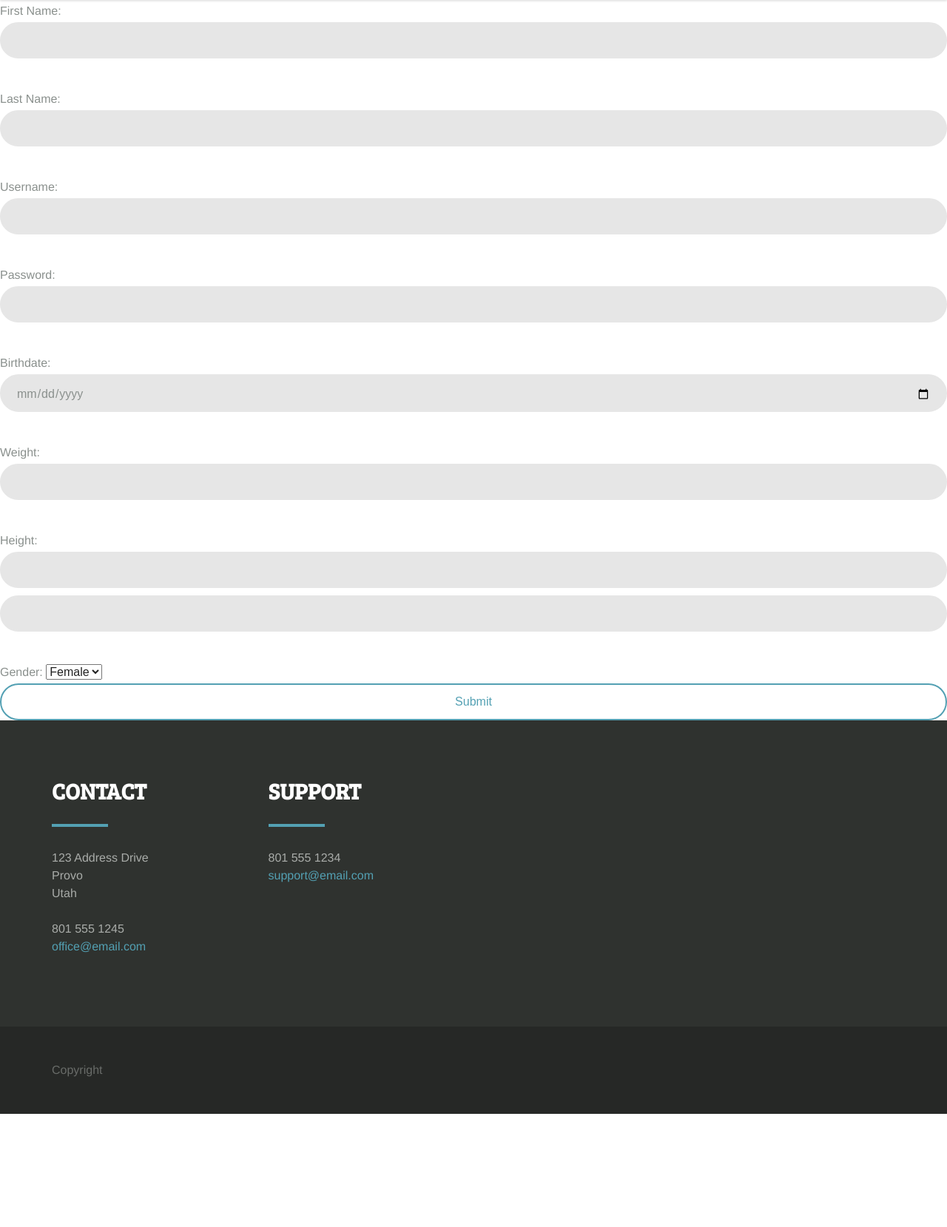
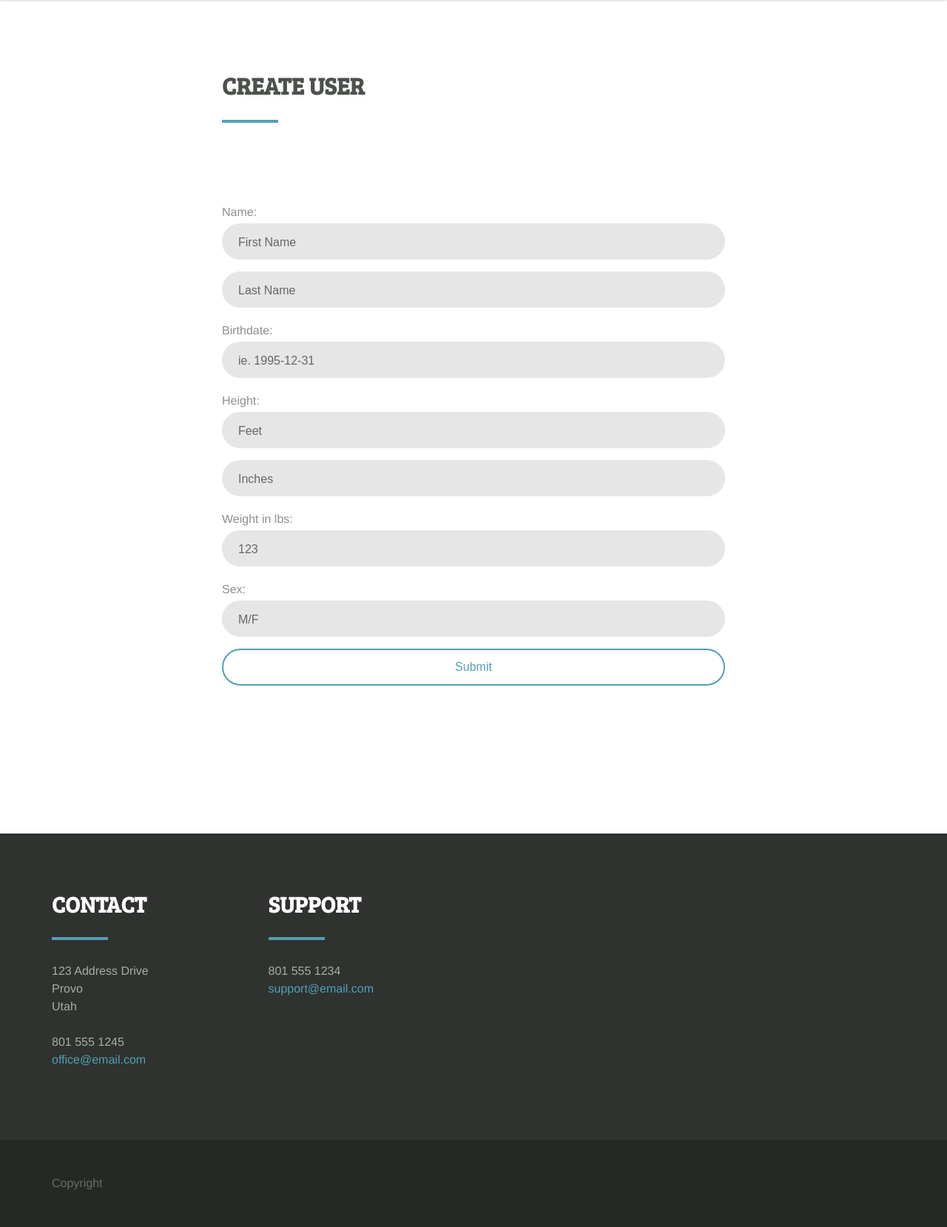
Before and after one commit to Jake-Fal/INTEX, a Django app: page /createuser/ in a window 1280 px wide. Shown: the part 143-1802 px from the top of the page at 74% size. Before the commit the page ends 1649 px from the top, so only its background shows below. Run offline with Django 4.2, Linux system fonts and the light colour scheme; some libraries are stand-ins or nearby versions.

Commit message:
create user without login

```diff
--- a/INTEX2022/INTEX/static/css/style.css
+++ b/INTEX2022/INTEX/static/css/style.css
@@ -18,7 +18,7 @@ Styled user selection
   text-shadow: none; }
 
 ::selection {
-  background: #cceae8;
+  background: #ccd8ea;
   text-shadow: none; }
 
 /*
--- a/INTEX2022/mainapp/forms.py
+++ b/INTEX2022/mainapp/forms.py
@@ -1,7 +1,36 @@
 from django import forms
+from django.forms import ModelForm
+from .models import User, Login
 #from .models import MovieData
 
 # class MovieDataForm(forms.ModelForm):
 #     class Meta:
 #         model = MovieData
 #         fields = '__all__'
+
+class UserForm(ModelForm) :
+    class Meta:
+        model = User
+        fields = ('FirstName', 'LastName', 'DOB', 'HeightFt', 'HeightIn', 'Weight', 'Sex')
+        labels = {
+            'FirstName': 'Name',
+            'LastName': '',
+            'DOB': 'Birthdate',
+            'HeightFt': 'Height',
+            'HeightIn': '',
+            'Weight': 'Weight in lbs',
+            'Sex': 'Sex'
+        }
+        widgets = {
+            'FirstName': forms.TextInput(attrs={'placeholder':'First Name'}),
+            'LastName': forms.TextInput(attrs={'placeholder':'Last Name'}),
+            'DOB': forms.DateInput(attrs={'placeholder':'ie. 1995-12-31'}),
+            'HeightFt': forms.NumberInput(attrs={'placeholder':'Feet'}),
+            'HeightIn': forms.NumberInput(attrs={'placeholder':'Inches'}),
+            'Weight': forms.NumberInput(attrs={'placeholder':'123'}),
+            'Sex': forms.TextInput(attrs={'placeholder':'M/F'})
+        }
+class LoginForm(ModelForm) :
+    class Meta:
+        model = Login
+        fields = ('username', 'password')
--- a/INTEX2022/mainapp/views.py
+++ b/INTEX2022/mainapp/views.py
@@ -1,7 +1,8 @@
-from django.http import HttpResponse, JsonResponse
+from django.http import HttpResponse, JsonResponse, HttpResponseRedirect
 from django.shortcuts import render, redirect
 import json
 import requests
+from .forms import UserForm
 
 # Create your views here.
 def indexPageView(request) :
@@ -20,7 +21,18 @@ def profilePageView(request) :
     return render( request, 'profile.html')
 
 def createuserPageView(request) :
-    return render( request, 'createuser.html')
+    submitted = False
+    if request.method == 'POST':
+        form = UserForm(request.POST)
+        if form.is_valid():
+            form.save()
+            return HttpResponseRedirect('/createuser?submitted=True')
+    else:
+        form = UserForm
+        if 'submitted' in request.GET:
+            submitted = True
+    form = UserForm
+    return render( request, 'createuser.html', {'form': form, 'submitted':submitted})
 
 def dashboardPageView(request) :
     return render( request, 'dashboard.html')
--- a/INTEX2022/templates/createuser.html
+++ b/INTEX2022/templates/createuser.html
@@ -3,21 +3,23 @@
 {% block content %}
 
 <body>
-    <form method="post" action="/submitchanges/{{data.data.id}}">
-        {% csrf_token %}
-        First Name: <input type="text" name="lName"/><br/>
-        Last Name: <input type="text" name="fName"/><br/>
-        Username: <input type="text" name="username"/><br/>
-        Password: <input type="password" name="password"/><br/>
-        Birthdate: <input type="date" value="{{ data.data.Artist }}" name="Artist"/><br/>
-        Weight: <input type="number" name="Weight"/><br/>
-        Height: <input type="number" name="Feet"/><input type="number" name="Inches"/><br/>
-        Gender: <select id="gender" name="gender">
-            <option value="female">Female</option>
-            <option value="male">Male</option>
-        </select>
-        <input type="submit"/>
-    </form>
+    <div class= 'main-margins'>
+        <h1>Create User</h1>
+        <br><br>
+        {% if submitted %}
+        Your User has been added Successfully!
 
+        {% else %}
+
+        <form method="POST" action="">
+            {% csrf_token %}
+            {{ form.as_p }}
+
+            <input type="submit" value="Submit" class="btn btn-success">
+
+        </form>
+
+        {% endif %}
+    </div>
 </body>
 {% endblock %}
```
